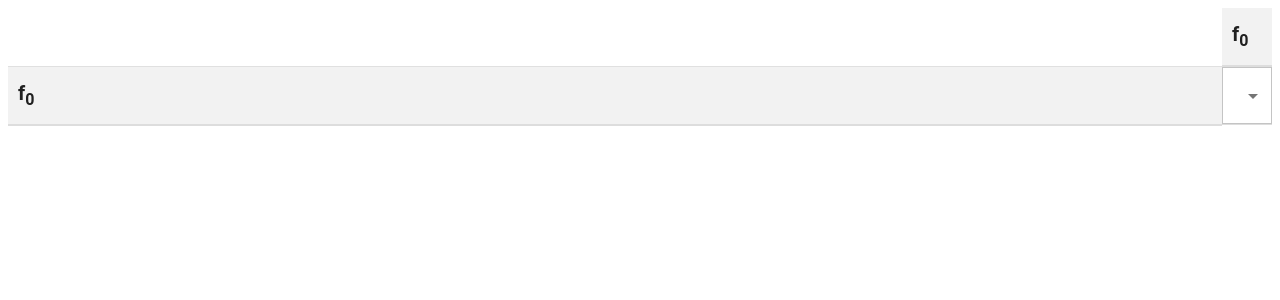
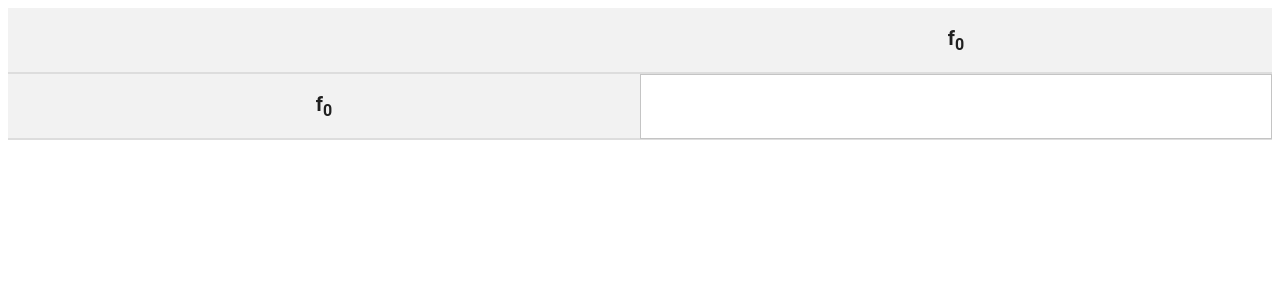
Before and after one commit to ChefYeum/Honours, a Next.js app: page /TableEditor in a window 1280 px wide. Shown: the top 300 px of the page. Built offline with nearby package versions, Linux system fonts and the light colour scheme.

Commit message:
style changes

```diff
--- a/src/pages/TableEditor.tsx
+++ b/src/pages/TableEditor.tsx
@@ -23,15 +23,28 @@ const F = (props: { index: number }) => (
     </Typography>
 );
 
-const TableMorphSelect = (props: { n: number }) => (
-    <TableCell sx={{
-        borderBottom: '1px solid #ddd',
-        padding: '0',
-        width: '50px',
-        height: '50px',
-        lineHeight: '50px',
-        verticalAlign: 'middle',
-    }}>
+const cellStyles = {
+    borderBottom: '1px solid #ddd',
+    padding: '0',
+    width: '64px',
+    height: '64px',
+    lineHeight: '64px',
+    boxSizing: 'border-box',
+    verticalAlign: 'middle',
+    alignItems: 'center',
+    textAlign: 'center',
+}
+
+const headerStyles =  {
+    ...cellStyles,
+    borderBottom: '2px solid #ddd',
+    backgroundColor: '#f2f2f2',
+}
+
+
+
+const TableMorphSelect = (props: React.PropsWithChildren<{ n: number }>) => (
+    <TableCell sx={cellStyles}>
         <Select
             sx={{
                 display: 'flex',
@@ -39,22 +52,51 @@ const TableMorphSelect = (props: { n: number }) => (
                 borderRadius: 0,
                 width: '100%',
                 height: '100%',
-                border: 'none'
+                border: 'none',
+                backgroundColor: 'transparent',
+                alignItems: 'center',
+                textAlign: 'center',
+                '& .MuiSelect-icon': {
+                    display: 'none',
+                },
+                '&:focus': {
+                    backgroundColor: 'transparent',
+                },
+                '& .MuiSelect-select.MuiSelect-select': {
+                    paddingRight: 0,
+                    paddingLeft: 0,
+                },
             }}
-            defaultValue={"-"}
+            defaultValue="-"
+            MenuProps={{
+                anchorOrigin: {
+                    vertical: 'bottom',
+                    horizontal: 'left',
+                },
+                transformOrigin: {
+                    vertical: 'top',
+                    horizontal: 'left',
+                },
+                // getContentAnchorEl: null,
+            }}
         >
             {[...Array(props.n)].map((_, index) => (
-                <MenuItem value={index}>{index}</MenuItem>
+                <MenuItem key={index} value={index} sx={{ justifyContent: 'center' }}>
+                    <F index={index} />
+                </MenuItem>
             ))}
         </Select>
     </TableCell>
-)
+);
 
 const TableEditor = (props: { n: number }) => {
     const { n } = props;
-    const TableColHead = (props: { rowIndex: number }) => (<TableCell sx={{ borderBottom: '2px solid #ddd', padding: '10px', backgroundColor: '#f2f2f2' }}>
-        <F index={props.rowIndex} />
-    </TableCell>);
+    const TableColHead = (props: { rowIndex: number }) => (
+        <TableCell sx={headerStyles}>
+            <F index={props.rowIndex} />
+        </TableCell>
+    );
+
 
     const rows = [...Array(n)].map((_, rowIndex) => (
         <TableRow key={rowIndex}>
@@ -69,10 +111,9 @@ const TableEditor = (props: { n: number }) => {
         <TableHead>
             <TableRow>
                 {/* Empty cell: */}
-                <TableCell />
-
+                <TableCell sx={headerStyles} />
                 {[...Array(n)].map((_, index) => (
-                    <TableCell key={index} sx={{ borderBottom: '2px solid #ddd', padding: '10px', backgroundColor: '#f2f2f2' }}>
+                    <TableCell key={index} sx={headerStyles}>
                         <F index={index} />
                     </TableCell>
                 ))}
@@ -98,6 +139,7 @@ const TableEditor = (props: { n: number }) => {
             </Table>
         </Box>
     );
+
 };
 
 export default TableEditor;
```
